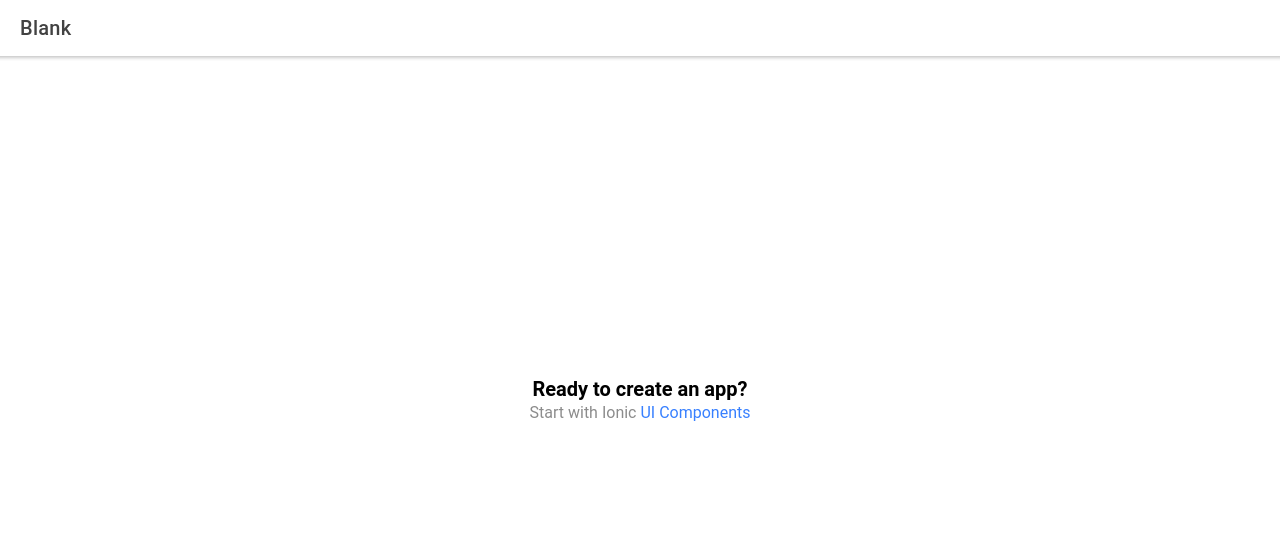
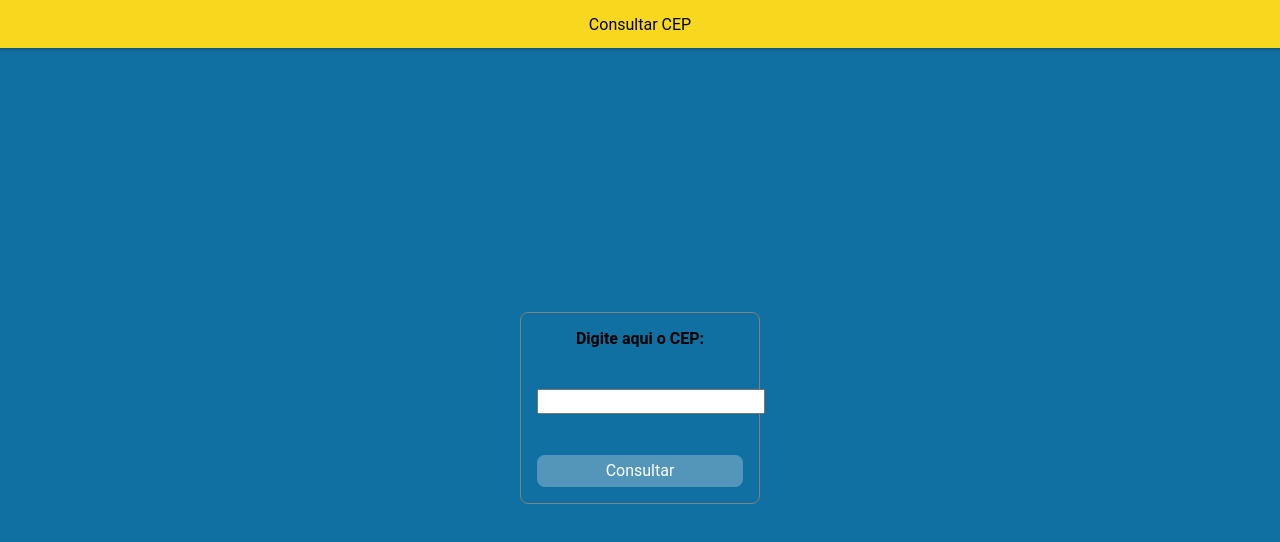
Before and after one commit to edgardfn/consulta_cep, a React (Create React App) app: page /home in a window 1280 px wide. Shown: the top 542 px of the page. Built offline with nearby package versions, Linux system fonts and the light colour scheme.

Commit message:
criado a pagina home de consulta de cep, criado form de entrada do cep e busca e retorno dos dados, estilizado botoes e inputs e criado loading ao fazer requisicao.

```diff
--- a/package.json
+++ b/package.json
@@ -19,10 +19,12 @@
     "@types/react-dom": "^18.0.6",
     "@types/react-router": "^5.1.11",
     "@types/react-router-dom": "^5.1.7",
+    "axios": "^1.3.2",
     "history": "^4.9.0",
     "ionicons": "^6.0.3",
     "react": "^18.2.0",
     "react-dom": "^18.2.0",
+    "react-input-mask": "^2.0.4",
     "react-router": "^5.2.0",
     "react-router-dom": "^5.2.0",
     "react-scripts": "^5.0.0",
@@ -69,7 +71,8 @@
     ]
   },
   "devDependencies": {
-    "@capacitor/cli": "4.6.3"
+    "@capacitor/cli": "4.6.3",
+    "@types/react-input-mask": "^3.0.2"
   },
   "description": "An Ionic project"
 }
--- a/src/App.tsx
+++ b/src/App.tsx
@@ -1,7 +1,7 @@
 import { Redirect, Route } from 'react-router-dom';
 import { IonApp, IonRouterOutlet, setupIonicReact } from '@ionic/react';
 import { IonReactRouter } from '@ionic/react-router';
-import Home from './pages/Home';
+import Home from './pages/Home/Home';
 
 /* Core CSS required for Ionic components to work properly */
 import '@ionic/react/css/core.css';
--- /dev/null
+++ b/src/components/ConsultCep/ConsultCep.css
@@ -0,0 +1,59 @@
+.consultCepContainer {
+    display: flex;
+    align-items: center;
+    justify-content: center;
+    flex-direction: column;
+    gap: 2rem;
+    height: 100%;
+
+    background-color: #1070a1;
+}
+
+form {
+    display: flex;
+    flex-direction: column;
+    justify-content: space-between;
+
+    height: 12rem;
+    border: 1px solid gray;
+    border-radius: 8px;
+
+    padding: 1rem;
+    width: 15rem;
+}
+
+strong {
+    text-align: center;
+}
+
+#button-submit {
+    padding: 0.50rem;
+    border-radius: 8px;
+    color: white;
+    font-size: medium;
+}
+
+#button-submit:not(:disabled) {
+    background-color: #028bc9;
+    font-weight: bold;
+}
+
+/* #button-submit:hover {
+    background-color: #1070a1;
+} */
+
+/* #button-submit:disabled {
+    background-color: gray;
+} */
+
+.container-address-text {
+    max-width: 15rem;
+    margin: 0 auto;
+    background-color: transparent;
+    color: whitesmoke;
+    text-align: center;
+}
+
+.container-search-address {
+    width: 90%;
+}
--- /dev/null
+++ b/src/components/ConsultCep/ConsultCep.tsx
@@ -0,0 +1,107 @@
+import { ChangeEvent, useState } from 'react';
+import './ConsultCep.css';
+import axios from 'axios';
+import { useIonAlert, useIonLoading } from '@ionic/react';
+
+interface ConsultCepProps { }
+
+interface ResponseApiData {
+  cep: string,
+  logradouro: string,
+  complemento: string,
+  bairro: string,
+  localidade: string,
+  uf: string,
+}
+
+const ConsultCep: React.FC<ConsultCepProps> = () => {
+  const [cep, SetCep] = useState<string>('')
+  const [error, setError] = useState<string>('')
+  const [addres, setAddress] = useState<string>('')
+
+  const [presentAlert] = useIonAlert();
+  const [present, dismiss] = useIonLoading();
+
+  const isCepEmpty = cep.length < 9;
+
+  const maskCEP = (value:string) => {
+    return value.replace(/\D/g, "").replace(/^(\d{5})(\d{3})+?$/, "$1-$2");
+  };
+  const handleCepChange = (event: ChangeEvent<HTMLInputElement>) => {
+    const cepWithMask = maskCEP(event.target.value);
+    SetCep(cepWithMask);
+  }
+
+  const mountAddress = (response:ResponseApiData) => {
+    let stringAddress = `${response.logradouro}, ${response.bairro}, ${response.localidade}/${response.uf}, ${response.cep}`
+    setAddress(stringAddress)
+    SetCep('')
+  }
+  const handleCepSearch = (event:any) => {
+    present({
+      message: 'Aguarde...',
+    })
+    setAddress('')
+    event.preventDefault()
+    const formattedStringWithoutCharacter = cep.replace('-', '');
+
+    axios.get(`https://viacep.com.br/ws/${formattedStringWithoutCharacter}/json/`).then((response) => {
+      console.log(response.data);
+      if('erro' in response.data) {
+        dismiss()
+        presentAlert({
+          header: 'Alerta',
+          subHeader: 'Favor Verificar',
+          message: 'Não Encontrado !',
+          buttons: ['OK'],
+        })
+      } else {
+        mountAddress(response.data)
+        dismiss()
+      }
+
+    }).catch(error => {
+      setError(error.message);
+      dismiss()
+    })
+  }
+  if(error !== '') {
+    presentAlert({
+      header: 'Alerta',
+      subHeader: 'Favor Verificar',
+      message: error,
+      buttons: ['OK'],
+    })
+  }
+
+  const showContainerSearchAddress = addres !== ''
+
+  return (
+    <div className='consultCepContainer'>
+      <form onSubmit={handleCepSearch}>
+        <strong>Digite aqui o CEP:</strong>
+        <label>
+            <input
+              name="cep"
+              value={cep}
+              onChange={handleCepChange}
+            />
+        </label>
+
+        <button type="submit"
+          value="Submit"
+          id='button-submit'
+          disabled={isCepEmpty}
+        >
+          Consultar
+        </button>
+      </form>
+
+      <div className='container-search-address'>
+        {showContainerSearchAddress ? <div className='container-address-text'>{addres}</div> : null}
+      </div>
+    </div>
+  );
+};
+
+export default ConsultCep;
--- a/src/pages/Home.tsx
+++ /dev/null
@@ -1,25 +0,0 @@
-import { IonContent, IonHeader, IonPage, IonTitle, IonToolbar } from '@ionic/react';
-import ExploreContainer from '../components/ExploreContainer';
-import './Home.css';
-
-const Home: React.FC = () => {
-  return (
-    <IonPage>
-      <IonHeader>
-        <IonToolbar>
-          <IonTitle>Blank</IonTitle>
-        </IonToolbar>
-      </IonHeader>
-      <IonContent fullscreen>
-        <IonHeader collapse="condense">
-          <IonToolbar>
-            <IonTitle size="large">Blank</IonTitle>
-          </IonToolbar>
-        </IonHeader>
-        <ExploreContainer />
-      </IonContent>
-    </IonPage>
-  );
-};
-
-export default Home;
--- /dev/null
+++ b/src/pages/Home/Home.css
@@ -0,0 +1,9 @@
+.container-header{
+    background-color: #f7d81f;
+    height: 3rem;
+    width: 100%;
+
+    display: flex;
+    align-items: center;
+    justify-content: center;
+}
--- /dev/null
+++ b/src/pages/Home/Home.tsx
@@ -0,0 +1,22 @@
+import { IonContent, IonHeader, IonPage } from '@ionic/react';
+import ConsultCep from '../../components/ConsultCep/ConsultCep';
+import './Home.css';
+
+const Home: React.FC = () => {
+  return (
+    <IonPage>
+      <IonHeader>
+        {/* <IonToolbar> */}
+          {/* <IonTitle>Consultar CEP</IonTitle> */}
+          {/* <div className='container-header'>Consultar CEP</div>
+        </IonToolbar> */}
+        <div className='container-header'>Consultar CEP</div>
+      </IonHeader>
+      <IonContent fullscreen>
+        <ConsultCep />
+      </IonContent>
+    </IonPage>
+  );
+};
+
+export default Home;
```
Also changed, not shown: src/pages/Home.css (deleted), 1 other file (tests, documents, lock files or other folders).
